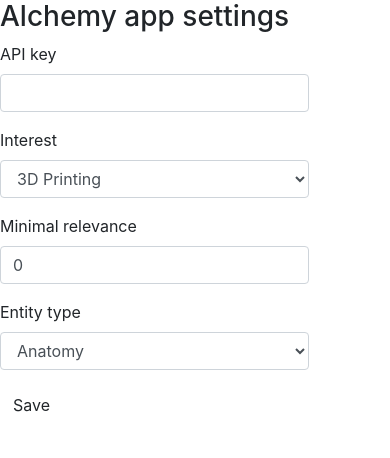
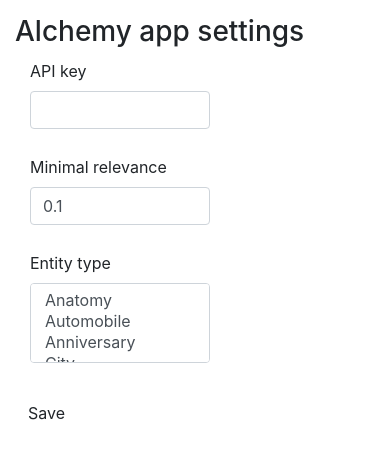
Before and after one commit to keepitok/alchemyApp, a plain HTML site: page frontend/settings.html in a window 390 px wide. Drawn offline with nearby package versions, Linux system fonts and the light colour scheme.

Commit message:
refs #6524

```diff
--- a/backend/index.js
+++ b/backend/index.js
@@ -56,7 +56,8 @@
                     return jsonError(error);
                 }
                 var apiKey = settings.apiKey,
-                    types = settings.types || ['FieldTerminology'];
+                    entityType = settings.entityType,
+                    minRelevance = settings.minRelevance;
 
                 if (!apiKey) {
                     inno.clearCache();
@@ -83,7 +84,7 @@
                     var interests = [];
                     for (var i = 0; i < response.entities.length; i++) {
                         var entitie = response.entities[i];
-                        if (types.indexOf(entitie.type)) {
+                        if (entityType.indexOf(entitie.type) && entitie.relevance >= minRelevance) {
                             interests.push(entitie.text);
                         }
                         if (interests.length >= 3) {
--- a/frontend/settings.html
+++ b/frontend/settings.html
@@ -4,13 +4,13 @@
         <title>Alchemy app setting</title>
         <meta charset="UTF-8">
         <meta name="viewport" content="width=device-width, initial-scale=1.0">
-        <link rel="stylesheet" type="text/css" href="//yastatic.net/bootstrap/3.3.1/css/bootstrap.min.css">
+        <link rel="stylesheet" type="text/css" href="https://yastatic.net/bootstrap/3.3.1/css/bootstrap.min.css">
+        <link rel="stylesheet" type="text/css" href="style.css">
     </head>
     <body>
         <form class="form-inline" role="form"></form>
         <button id="submit-btn" type="button" class="btn btn-default">Save</button>
-
-        <script src="//yastatic.net/jquery/2.1.1/jquery.min.js"></script>
+        <script src="https://yastatic.net/jquery/2.1.1/jquery.min.js"></script>
         <script type="text/javascript" src="lib/ihelper.js"></script>
         <script type="text/javascript" src="lib/jsoneditor.min.js"></script>
         <script type="text/javascript" src="settings.js"></script>
--- a/frontend/settings.js
+++ b/frontend/settings.js
@@ -6,36 +6,36 @@
     disable_properties: true,
     no_additional_properties: true,
     schema: {
-        type: "object",
-        title: "Alchemy app settings",
+        type: 'object',
+        title: 'Alchemy app settings',
         properties: {
             apiKey: {
-                title: "API key",
-                type: "string",
+                title: 'API key',
+                type: 'string',
                 minLength: 40,
                 maxLength: 40
             },
-            interest: {
-                title: "Interest",
-                type: "string",
-                'enum': ["3D Printing", "Amateur radio", "Acting", "Baton twirling", "Board games", "Calligraphy", "Candle making", "Computer programming", "Cooking", "Coloring", "Cosplaying", "Couponing", "Creative writing", "Crocheting", "Cryptography", "Dance", "Digital arts", "Drama", "Drawing", "Electronics", "Embroidery", "Flower arranging", "Foreign language learning", "Gaming", "tabletop games", "role-playing games", "Gambling", "Genealogy", "Homebrewing", "Ice skating", "Jewelry", "Jigsaw puzzles", "Juggling", "Knitting", "Lacemaking", "Lapidary", "Leather crafting", "Lego Building", "Machining", "Macrame", "Magic", "Model Building", "Listening to music", "Origami", "Painting", "Playing musical instruments", "Pottery", "Puzzles", "Quilting", "Reading", "Scrapbooking", "Sculpting", "Sewing", "Singing", "Sketching", "Soapmaking", "Sports", "Stand-Up Comedy", "Sudoku", "Table tennis", "Taxidermy", "Video gaming", "Watching movies", "Web surfing", "Wood carving", "Woodworking", "Worldbuilding", "Writing", "Yoga", "Yo-yoing"]
-            },
             minRelevance: {
-                title: "Minimal relevance",
-                type: "number",
+                title: 'Minimal relevance',
+                type: 'number',
                 minimum: 0.1,
                 maximum: 1,
-                multipleOf: 0.1
+                multipleOf: 0.1,
+                'default': 0.1
             },
             entityType: {
-                title: "Entity type",
-                type: "string",
-                'enum': ["Anatomy", "Automobile", "Anniversary", "City", "Company", "Continent", "Country", "Degree", "Drug", "EmailAddress", "EntertainmentAward", "Facility", "FieldTerminology", "FinancialMarketIndex", "GeographicFeature", " Hashtag ", "HealthCondition", "Holiday", "IPAddress", "JobTitle", "Movie", "MusicGroup", "NaturalDisaster", "OperatingSystem", "Organization", "Person", "PrintMedia", "Quantity", "RadioProgram", "RadioStation", "Region", "Sport", "StateOrCounty", "Technology", "TelevisionShow", "TelevisionStation", "TwitterHandle"]
+                title: 'Entity type',
+                type: 'array',
+                uniqueItems: true,
+                items: {
+                    type: 'string',
+                    'enum': ['Anatomy', 'Automobile', 'Anniversary', 'City', 'Company', 'Continent', 'Country', 'Degree', 'Drug', 'EmailAddress', 'EntertainmentAward', 'Facility', 'FieldTerminology', 'FinancialMarketIndex', 'GeographicFeature', ' Hashtag ', 'HealthCondition', 'Holiday', 'IPAddress', 'JobTitle', 'Movie', 'MusicGroup', 'NaturalDisaster', 'OperatingSystem', 'Organization', 'Person', 'PrintMedia', 'Quantity', 'RadioProgram', 'RadioStation', 'Region', 'Sport', 'StateOrCounty', 'Technology', 'TelevisionShow', 'TelevisionStation', 'TwitterHandle']
+                }
             }
         }
     },
     //startval: {},
-    required: ["apiKey"],
+    required: ['apiKey'],
     required_by_default: true,
     theme: 'bootstrap3'
 });
@@ -56,10 +56,9 @@
             var title = field.schema.title;
             errMsg.push(title + ': ' + err.message);
         });
-
         alert(errMsg.join('\n'));
     } else {
-        props.setProperties(editor.getValue(), function (status/*, data*/) {
+        props.setProperties(editor.getValue(), function (status /*, data*/ ) {
             if (status) {
                 alert('Settings were saved.');
             }
@@ -87,11 +86,11 @@
 // });
 
 // props.getProperty('qwe', function (status, data) {
-//     message(status, 'Get "qwe" property: ', data);
+//     message(status, 'Get 'qwe' property: ', data);
 // });
 
 // props.setProperty('asd', 4444, function (status, data) {
-//     message(status, 'Set "asd" property: ', data);
+//     message(status, 'Set 'asd' property: ', data);
 // });
 
 // props.getEventListeners(function (status, data) {
@@ -99,11 +98,11 @@
 // });
 
 // props.addEventListener({
-//     "id": getRandomValue(),
-//     "displayName": "Page view listener",
-//     "collectApp": "web",
-//     "section": "site",
-//     "definitionId": "page-view"
+//     'id': getRandomValue(),
+//     'displayName': 'Page view listener',
+//     'collectApp': 'web',
+//     'section': 'site',
+//     'definitionId': 'page-view'
 // }, function (status, data) {
 //     message(status, 'Add event listeners', data);
 // });
--- /dev/null
+++ b/frontend/style.css
@@ -0,0 +1,18 @@
+body {
+    padding: 0;
+    margin: 15px;
+}
+form .well-sm {
+    padding: 0;
+    margin-bottom: 15px;
+}
+form label {
+    display: block;
+}
+form .form-control {
+    width: 180px !important;
+    max-height: 80px;
+}
+.row {
+    margin: 10px 0px;
+}
```
